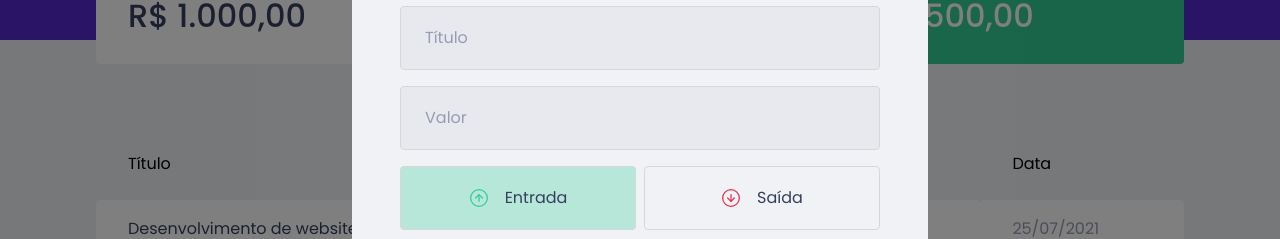
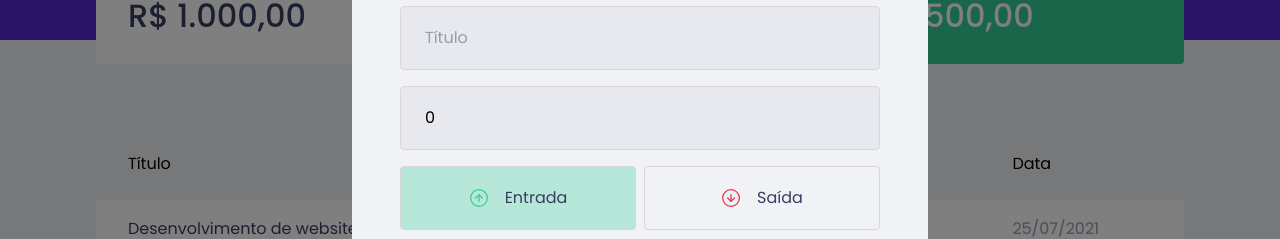
Before and after one commit to jeremiasmarinho/dtmoney, a React (Create React App) app: page / in a window 1280 px wide. Both pictures are taken after a click on the button "Nova transação". Shown: the part 232-471 px from the top of the page. Built offline with nearby package versions, Linux system fonts and the light colour scheme; no server answers; what miragejs would draw is missing.

Commit message:
Salvando o formulário

```diff
--- a/src/components/NewTransactionModal/index.tsx
+++ b/src/components/NewTransactionModal/index.tsx
@@ -1,4 +1,4 @@
-import { useState } from "react";
+import { FormEvent, useState } from "react";
 import ReactModal from "react-modal";
 import closeImg from "../../assets/close.svg";
 import incomeImg from "../../assets/income.svg"
@@ -11,7 +11,22 @@ interface NewTransactionModalProps {
 }
 
 export function NewTransactionModal({ isOpen, onRequestClose }: NewTransactionModalProps) {
+  const [title, setTitle] = useState('');
+  const [value, setValue] = useState(0);
+  const [category, setCategory] = useState('');
   const [type, setType] = useState('deposit');
+
+  function handleCreateNewTransaction(event: FormEvent) {
+      event.preventDefault();
+
+    console.log({
+      title,
+      value,
+      type,
+      category
+    })
+  }
+
 
   return (
     <ReactModal
@@ -28,15 +43,19 @@ export function NewTransactionModal({ isOpen, onRequestClose }: NewTransactionMo
           <img src={closeImg} alt="Fechar modal" />
       </button>
 
-      <Container>
+      <Container onSubmit={handleCreateNewTransaction}>
       <h2>Cadastrar Transação</h2>
 
       <input
         placeholder="Título"
+        value={title}
+        onChange={event => setTitle(event.target.value)}
       />
       <input
         type="number"
         placeholder="Valor"
+        value={value}
+        onChange={event => setValue(Number(event.target.value))}
       />
 
       <TransactionTypeContainer>
@@ -62,6 +81,8 @@ export function NewTransactionModal({ isOpen, onRequestClose }: NewTransactionMo
 
       <input
         placeholder="Categoria"
+        value={category}
+        onChange={event => setCategory(event.target.value)}
       />
       <button type="submit">
         Cadastrar
```
